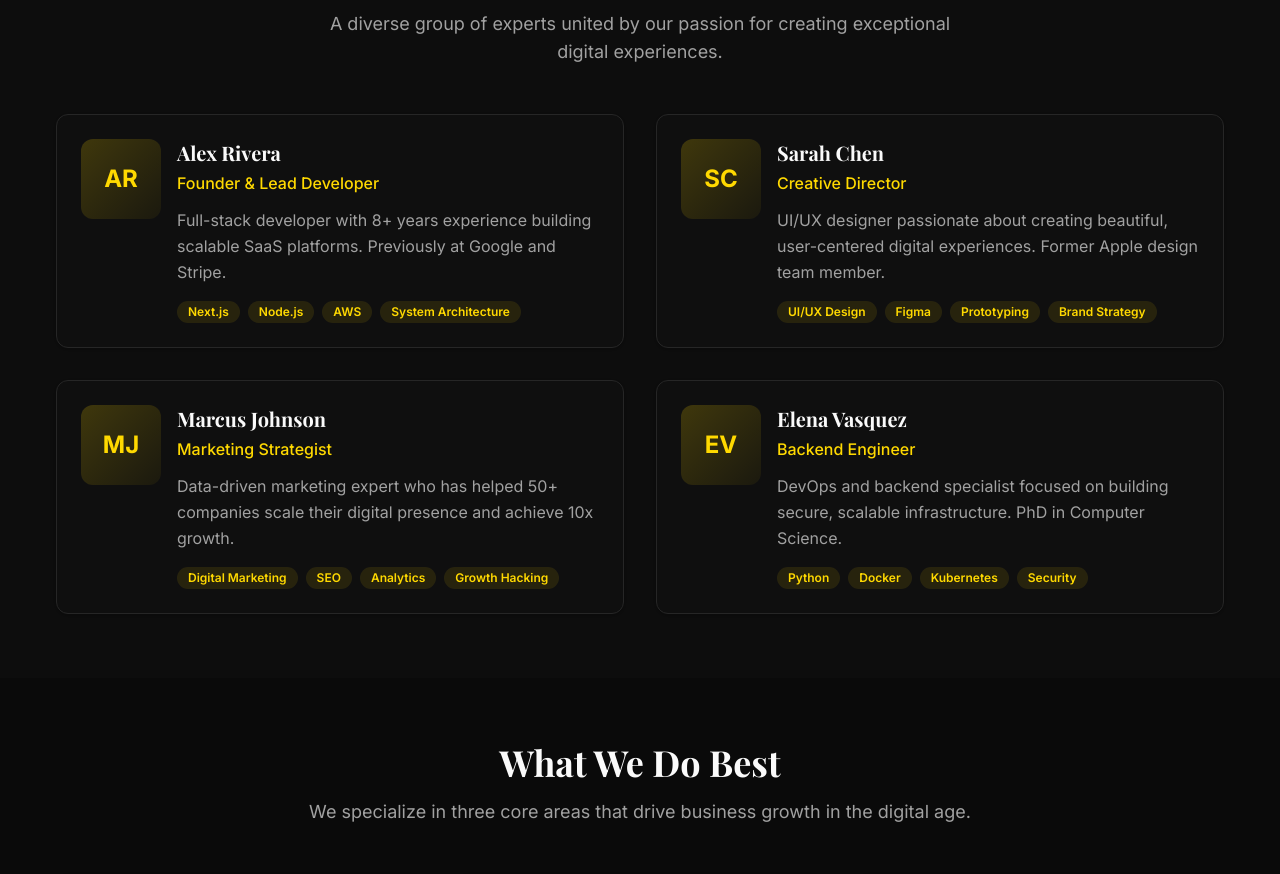
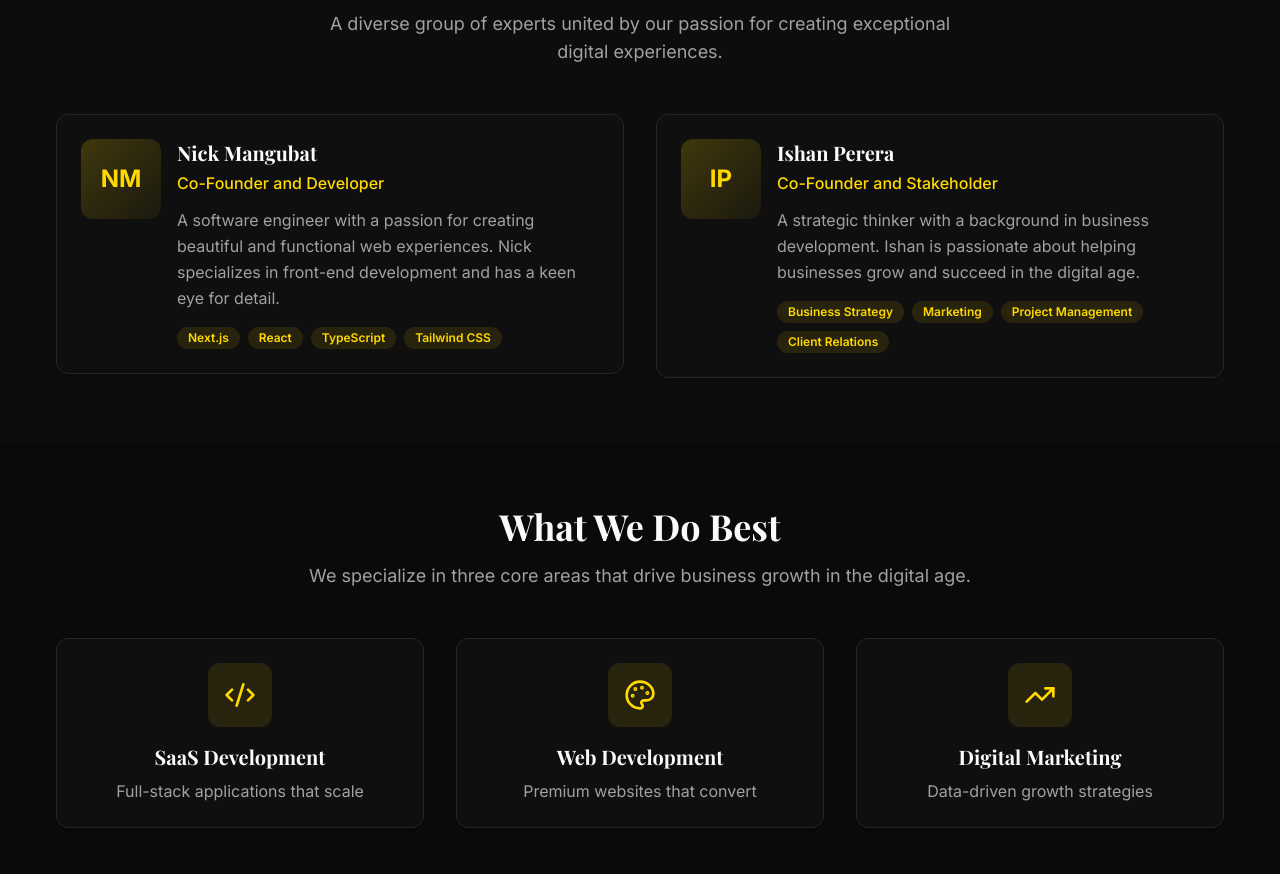
Before and after one commit to nmang004/ravana, a Next.js app: page /about in a window 1280 px wide. Shown: the part 2360-3234 px from the top of the page. Built offline with nearby package versions, Linux system fonts and the light colour scheme; a web font is replaced by a local one.

Commit message:
feat: update team members on about page

```diff
--- a/app/about/page.tsx
+++ b/app/about/page.tsx
@@ -37,32 +37,18 @@ const stats = [
 
 const team = [
   {
-    name: "Alex Rivera",
-    position: "Founder & Lead Developer",
-    bio: "Full-stack developer with 8+ years experience building scalable SaaS platforms. Previously at Google and Stripe.",
-    image: "/images/team/alex.jpg",
-    skills: ["Next.js", "Node.js", "AWS", "System Architecture"]
+    name: "Nick Mangubat",
+    position: "Co-Founder and Developer",
+    bio: "A software engineer with a passion for creating beautiful and functional web experiences. Nick specializes in front-end development and has a keen eye for detail.",
+    image: "/images/team/nick.jpg",
+    skills: ["Next.js", "React", "TypeScript", "Tailwind CSS"]
   },
   {
-    name: "Sarah Chen",
-    position: "Creative Director",
-    bio: "UI/UX designer passionate about creating beautiful, user-centered digital experiences. Former Apple design team member.",
-    image: "/images/team/sarah.jpg",
-    skills: ["UI/UX Design", "Figma", "Prototyping", "Brand Strategy"]
-  },
-  {
-    name: "Marcus Johnson",
-    position: "Marketing Strategist",
-    bio: "Data-driven marketing expert who has helped 50+ companies scale their digital presence and achieve 10x growth.",
-    image: "/images/team/marcus.jpg",
-    skills: ["Digital Marketing", "SEO", "Analytics", "Growth Hacking"]
-  },
-  {
-    name: "Elena Vasquez",
-    position: "Backend Engineer",
-    bio: "DevOps and backend specialist focused on building secure, scalable infrastructure. PhD in Computer Science.",
-    image: "/images/team/elena.jpg",
-    skills: ["Python", "Docker", "Kubernetes", "Security"]
+    name: "Ishan Perera",
+    position: "Co-Founder and Stakeholder",
+    bio: "A strategic thinker with a background in business development. Ishan is passionate about helping businesses grow and succeed in the digital age.",
+    image: "/images/team/ishan.jpg",
+    skills: ["Business Strategy", "Marketing", "Project Management", "Client Relations"]
   }
 ];
 
```
